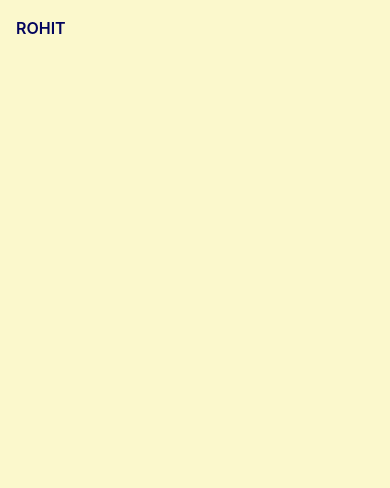
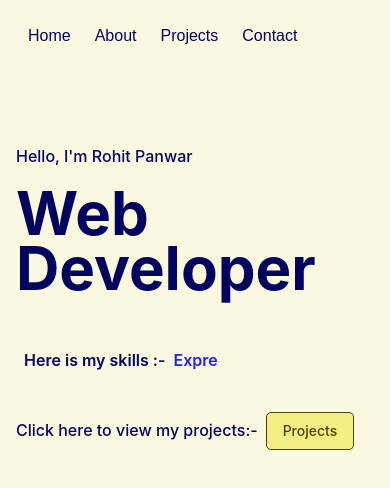
Before and after one commit to RohitPanwar46/Portfolio-Website, a Next.js app: page / in a window 390 px wide. Shown: the top 488 px of the page. Built offline with nearby package versions, Linux system fonts and the light colour scheme.

Commit message:
website is complete

```diff
--- /dev/null
+++ b/app/about/page.js
@@ -0,0 +1,39 @@
+import React from "react";
+
+export default function About() {
+  return (
+    <div className="min-h-screen text-[#03045e] py-10 px-5">
+      <div className="max-w-5xl mx-auto flex flex-col items-center text-center">
+        <h1 className="text-4xl font-bold mb-6">About Me</h1>
+        <div className="w-full  p-8 rounded-lg shadow-lg">
+          <p className="text-lg leading-relaxed text-[#03045e] mb-4">
+            Hi, I&apos;m a passionate and skilled **Web Developer** with expertise in
+            C, Python, JavaScript, HTML, CSS, and full-stack development. I also work with modern frameworks like **Next.js** and have experience in creating interactive and responsive web applications.
+          </p>
+
+          <p className="text-lg leading-relaxed text-[#03045e] mb-4">
+            Currently, I am exploring **AI** technologies and integrating AI features into websites to enhance user experience. My goal is to stay updated on cutting-edge trends in technology and deliver impactful solutions for my clients.
+          </p>
+
+          <p className="text-lg leading-relaxed text-[#03045e]">
+            I also focus on honing my **communication skills** to provide seamless collaboration with clients and team members. As a freelancer, I strive to deliver high-quality projects tailored to the client's vision.
+          </p>
+
+          <h2 className="text-2xl font-semibold mt-6 mb-4">My Vision</h2>
+          <p className="text-lg leading-relaxed text-[#03045e]">
+            To empower businesses and individuals with technology-driven solutions that bridge innovation and functionality. I aim to create digital experiences that leave a lasting impact.
+          </p>
+        </div>
+
+        <div className="mt-8">
+          <a
+            href="/projects"
+            className="px-6 py-3 bg-[#fcf6a9] md:bg-[#f6ee83] text-[#474306] border border-[#474306] rounded-lg shadow-lg hover:shadow-xl transition-shadow duration-300"
+          >
+            Check My Projects
+          </a>
+        </div>
+      </div>
+    </div>
+  );
+}
--- a/app/component/Navbar.js
+++ b/app/component/Navbar.js
@@ -1,28 +1,32 @@
-/* eslint-disable @next/next/no-img-element */
+"use client"
+import Link from 'next/link'
 import React from 'react'
+import { useRouter } from 'next/navigation'
 
 const Navbar = () => {
+
+  const router = useRouter()
+
   return (
 
-
     <nav className=" text-[#03045e] ">
-  <div className="max-w-screen-xl flex flex-wrap items-center justify-between mx-auto p-4">
-    <div className='font-inter font-semibold'>
+      <div className="max-w-screen-xl flex  items-center justify-between mx-auto md:p-4">
+        <div className='hidden md:block font-inter font-semibold'>
           ROHIT
         </div>
-    <div className="hidden w-full md:block md:w-auto" id="navbar-default">
-      <ul className="font-medium flex flex-col p-4 md:p-0 mt-4  md:flex-row md:space-x-8 rtl:space-x-reverse md:mt-0  ">
+        <div className="w-full md:block md:w-auto" id="navbar-default">
+          <ul className="font-medium flex flex-row p-4 md:p-0    md:space-x-8 rtl:space-x-reverse   ">
             <li>
-          <a href="#" className="block py-2 px-3 hover:text-blue-700  rounded md:bg-transparent  md:p-0 " aria-current="page">Home</a>
+              <Link href="/" className={`block py-2 px-3 hover:text-blue-700  rounded md:bg-transparent  md:p-0 `} aria-current="page">Home</Link>
             </li>
             <li>
-          <a href="#" className="block py-2 px-3  rounded hover:bg-gray-100 md:hover:bg-transparent md:border-0 md:hover:text-blue-700 md:p-0  ">About</a>
+              <Link href="/about" className={`block ${router.pathname === "/about" && "text-blue-700"} py-2 px-3 hover:text-blue-700  rounded md:bg-transparent  md:p-0 `}>About</Link>
             </li>
             <li>
-          <a href="#" className="block py-2 px-3 rounded hover:bg-gray-100 md:hover:bg-transparent md:border-0 md:hover:text-blue-700 md:p-0 ">Services</a>
+              <Link href="/projects" className={`block ${router.pathname === "/projects" && "text-blue-700"} py-2 px-3 hover:text-blue-700  rounded md:bg-transparent  md:p-0 `}>Projects</Link>
             </li>
             <li>
-          <a href="#" className="block py-2 px-3 rounded hover:bg-gray-100 md:hover:bg-transparent md:border-0 md:hover:text-blue-700 md:p-0 ">Contact</a>
+              <Link href="/contact" className={`block ${router.pathname === "/contact" && "text-blue-700"} py-2 px-3 hover:text-blue-700  rounded md:bg-transparent  md:p-0 `}>Contact</Link>
             </li>
           </ul>
         </div>
--- /dev/null
+++ b/app/contact/page.js
@@ -0,0 +1,74 @@
+"use client";
+
+import React from "react";
+import { FaLinkedin, FaEnvelope, FaBriefcase, FaGithub, } from "react-icons/fa";
+
+const Contact = () => {
+  const links = [
+    {
+      name: "Email",
+      href: "mailto:freelancerrohit46@gmail.com",
+      icon: <FaEnvelope size={24} />,
+    },
+    {
+      name: "GitHub",
+      href: "https://github.com/RohitPanwar46",
+      icon: <FaGithub size={24} />,
+    },
+    {
+      name: "LinkedIn",
+      href: "https://www.linkedin.com/in/rohit-panwar-094b4133a",
+      icon: <FaLinkedin size={24} />,
+    },
+    {
+      name: "Freelancer Profile",
+      href: "https://www.freelancer.in/u/RohitDevloper46?sb=t",
+      icon: <FaBriefcase size={24} />,
+    },
+    {
+      name: "Upwork profile",
+      href: "https://www.upwork.com/freelancers/~017f771246030bb8a0?mp_source=share",
+      icon: <FaBriefcase size={24} />,
+    },
+    {
+      name: "Fiverr profile",
+      href: "https://www.fiverr.com/s/rEAZPYj",
+      icon: <FaBriefcase size={24} />,
+    },
+  ];
+
+  return (
+    <div className="min-h-screen  text-[#03045e] flex flex-col items-center py-12 px-4">
+      <h1 className="text-4xl font-bold mb-6">Get in Touch</h1>
+      <p className="text-lg text-[#03045e] mb-8 text-center">
+        Feel free to reach out to me through the links below. I am always open
+        to discussing new projects, creative ideas, or opportunities to be part
+        of your vision.
+      </p>
+      <a href="tel:+918290727961" className="text-blue-500 mb-4 ">
+        <span className="text-[#03045e] cursor-default">Here is my Number :-</span> <span className="hover:underline">+91 82907 27961</span>
+      </a>
+      <div className="flex flex-col gap-6 items-center">
+        {links.map((link) => (
+          <a
+            key={link.name}
+            href={link.href}
+            target="_blank"
+            rel="noopener noreferrer"
+            className="flex justify-center items-center gap-4 w-52 px-6 py-3 bg-[#fcf6a9] md:bg-[#f6ee83] text-[#474306] border border-[#474306] rounded-lg shadow-lg hover:shadow-xl transition-shadow duration-300"
+          >
+            {link.icon}
+            <span className="text-lg font-medium">{link.name}</span>
+          </a>
+        ))}
+
+      </div>
+
+      <footer className="mt-12 text-gray-500 text-sm">
+        Designed with ❤️ by Rohit
+      </footer>
+    </div>
+  );
+};
+
+export default Contact;
--- a/app/layout.js
+++ b/app/layout.js
@@ -22,7 +22,7 @@ export default function RootLayout({ children }) {
   return (
     <html lang="en">
       <body
-        className={`${geistSans.variable} ${geistMono.variable} antialiased bg-[#fbf8cc]`}
+        className={`${geistSans.variable} ${geistMono.variable} antialiased bg-[#faf8de] md:bg-[#fbf8cc]`}
       >
         <Navbar/>
         {children}
--- a/app/page.js
+++ b/app/page.js
@@ -1,9 +1,95 @@
+/* eslint-disable @next/next/no-img-element */
+/* eslint-disable react-hooks/exhaustive-deps */
+"use client";
 
+import { motion } from "framer-motion";
+import { useEffect, useState } from "react";
+import Link from "next/link";
 
 export default function Home() {
+  const words = [
+    "MongoDb...",
+    "ExpressJs...",
+    "React...",
+    "NextJs...",
+    "HTML...",
+    "CSS...",
+    "JavaScript...",
+    "Pr. Language Python...",
+    "Pr. Language C..",
+  ]; // Changeable words
+  const [currentWordIndex, setCurrentWordIndex] = useState(0);
+  const [displayedWord, setDisplayedWord] = useState("");
+  const [charIndex, setCharIndex] = useState(0);
+  const [isDeleting, setIsDeleting] = useState(false);
+
+  useEffect(() => {
+    const currentWord = words[currentWordIndex];
+
+    const timer = setTimeout(() => {
+      if (!isDeleting && charIndex < currentWord.length) {
+        setDisplayedWord((prev) => prev + currentWord[charIndex]); // Add next character
+        setCharIndex((prev) => prev + 1);
+      } else if (isDeleting && charIndex > 0) {
+        setDisplayedWord((prev) => prev.slice(0, -1)); // Remove last character
+        setCharIndex((prev) => prev - 1);
+      } else if (!isDeleting && charIndex === currentWord.length) {
+        setTimeout(() => setIsDeleting(true), 1000); // Wait before deleting
+      } else if (isDeleting && charIndex === 0) {
+        setIsDeleting(false);
+        setCurrentWordIndex((prev) => (prev + 1) % words.length); // Move to next word
+      }
+    }, isDeleting ? 100 : 200); // Typing speed (faster when deleting)
+
+    return () => clearTimeout(timer);
+  }, [charIndex, isDeleting, currentWordIndex, words]);
+
   return (
-    <div>
+    <div className="font-inter text-[#03045e] mt-14 md:mt-28 px-4">
+      <div className="flex flex-col md:flex-row justify-between w-full mx-auto">
+        {/* Left Section */}
+        <div className="Leftpart mt-5 pt-5 relative">
+          <div className="absolute font-[550] md:text-lg -top-1">
+            Hello, I&apos;m Rohit Panwar
+          </div>
+          <div className="font-bold text-[60px] md:text-[110px] h-[100px]">Web</div>
+          <div className="font-bold text-[60px] md:text-[110px] h-[100px] md:top-[110px] absolute top-[75px]">
+            Developer
+          </div>
+          <div className=" mt-20 md:mt-36 md:text-base font-[600] md:font-[550] flex">
+            &nbsp; Here is my skills :- &nbsp;
+            <motion.div
+              initial={{ opacity: 0 }}
+              animate={{ opacity: 1 }}
+              transition={{ duration: 1 }}
+              className="text-[#2124ef]"
+            >
+              {displayedWord}
+            </motion.div>
+          </div>
 
+          <div className="projectBtn font-[550]  mt-10 md:mt-32 ">
+            Click here to view my projects:-
+            <Link href={"/projects"}>
+              <button className="md:ml-5 ml-2 text-[#474306] text-sm py-2 px-4 rounded-[5px] border bg-[#f5ee84] border-[#474306]">
+                Projects
+              </button>
+            </Link>
+          </div>
+        </div>
+
+        {/* Right Section */}
+        <div className="Rightpart hidden md:block">
+          <div className="rounded-xl mr-0 md:mr-32 overflow-hidden">
+            <img
+              className=""
+              width={350}
+              src="https://th.bing.com/th/id/OIP.Blj2M36K5WYTyNd6v6Jz0QHaJf?rs=1&pid=ImgDetMain"
+              alt="Men"
+            />
+          </div>
+        </div>
+      </div>
     </div>
   );
 }
--- /dev/null
+++ b/app/projects/page.js
@@ -0,0 +1,46 @@
+import React from "react";
+
+const projects = [
+  {
+    title: "Portfolio Website",
+    description: "A personal portfolio showcasing my skills and projects.",
+    link: "https://yourportfolio.com",
+  },
+  {
+    title: "E-Commerce Store",
+    description: "A fully functional e-commerce platform.",
+    link: "https://ecommerce.com",
+  },
+  {
+    title: "Weather App",
+    description: "A simple weather forecasting app using OpenWeather API.",
+    link: "https://weatherapp.com",
+  },
+];
+
+export default function Projects() {
+  return (
+    <div className="min-h-screen bg- text-[#03045e] py-10 px-5">
+      <h1 className="text-4xl font-bold text-center mb-8">My Projects</h1>
+      <div className="grid grid-cols-1 md:grid-cols-2 lg:grid-cols-3 gap-6 max-w-6xl mx-auto">
+        {projects.map((project, index) => (
+          <div
+            key={index}
+            className="p-5 rounded-lg shadow-lg hover:shadow-xl transition-shadow"
+          >
+            <h2 className="text-2xl font-semibold mb-3">{project.title}</h2>
+            <p className="text-gray-400 mb-5">{project.description}</p>
+            <a
+              href={project.link}
+              target="_blank"
+              rel="noopener noreferrer"
+              className="shadow-lg hover:shadow-xl transition-shadow bg-[#fcf6a9] md:bg-[#f6ee83] text-[#474306] px-4 py-2 rounded-[5px]  border border-[#474306]"
+            >
+              Visit Project
+            </a>
+          </div>
+        ))}
+      </div>
+    </div>
+  );
+}
```
Also changed, not shown: package.json (+6 -4 lines), public/Men.jpg (added), 1 other file (tests, documents, lock files or other folders). Lines whose indentation alone changed are shown as unchanged.
